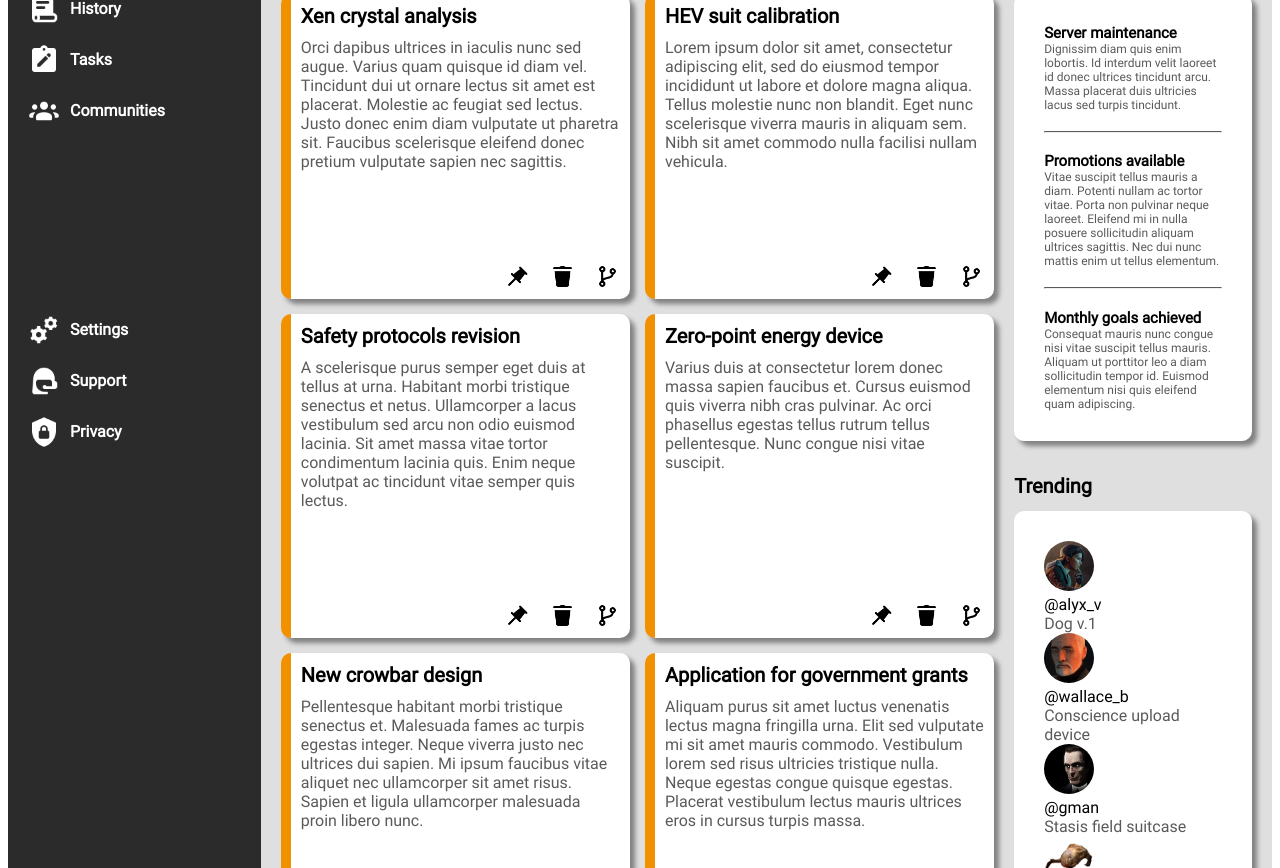
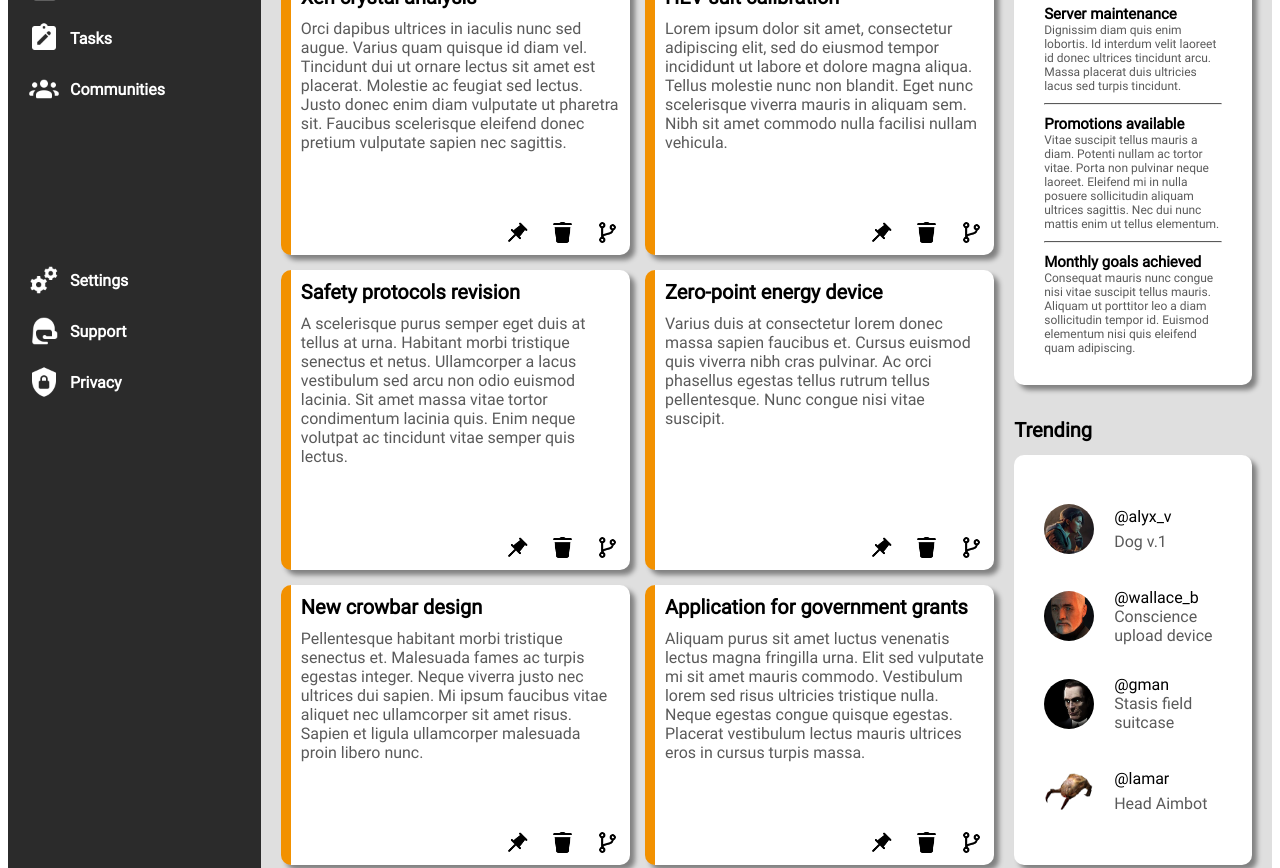
Before and after one commit to matheuspl92/admin-dashboard, a plain HTML site: page index.html in a window 1280 px wide. Shown: the part 323-1191 px from the top of the page. Drawn offline with Linux system fonts and the light colour scheme.

Commit message:
Style trending section

```diff
--- a/style.css
+++ b/style.css
@@ -181,11 +181,32 @@ button:active {
 }
 
 .trending .card {
-     display: grid;
+    display: grid;
+    grid-auto-rows: 1fr;
     background: var(--color-sidebar-font);
     border-radius: 10px;
     padding: 30px;
     box-shadow: 5px 5px 5px gray;
+}
+
+.trending .info {
+    display: grid;
+    align-content: center;
+    align-items: center;
+    grid-template-columns: 1fr 3fr;
+    column-gap: 20px;
+}
+
+.trending img {
+    height: 50px;
+    width: 50px;
+    border-radius: 100%;
+    grid-row-start:1;
+    grid-row-end: 3;
+}
+
+.trending .content {
+
 }
 
 .msg {
@@ -229,12 +250,6 @@ button:active {
     height: 25px;
 }
 
-.info img {
-    height: 50px;
-    width: 50px;
-    border-radius: 100%;
-}
-
 hr {
     border-top: 1px solid var(--color-content-font);
     margin: 0;
```
